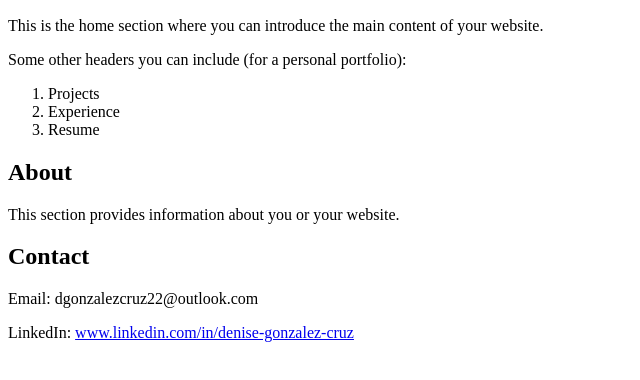
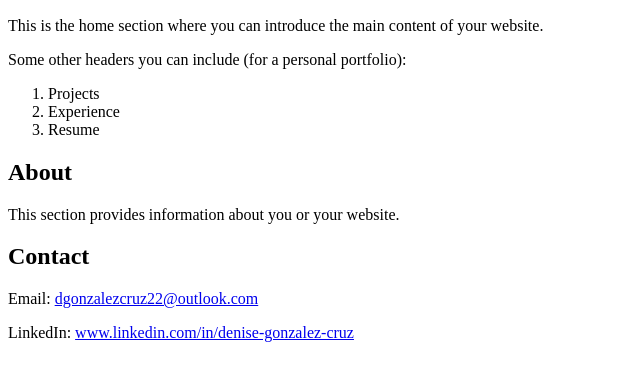
Before and after one commit to deniseg20/PersonalWebsite_DeniseGC, a plain HTML site: page index.html in a window 1280 px wide. Shown: the part 218-598 px from the top of the page, without its empty margins (0-640 px from the left). Drawn offline with Linux system fonts and the light colour scheme.

Commit message:
added index.html file

```diff
--- a/index.html
+++ b/index.html
@@ -36,7 +36,7 @@
 
 
    <h2>Contact</h2>
-   <p>Email: dgonzalezcruz22@outlook.com</p>
+   <p>Email: <a href="https://www.linkedin.com/in/denise-gonzalez-cruz">dgonzalezcruz22@outlook.com</a></p>
    <p>LinkedIn: <a href="https://www.linkedin.com/in/denise-gonzalez-cruz">www.linkedin.com/in/denise-gonzalez-cruz</a></p>
 
 
```
